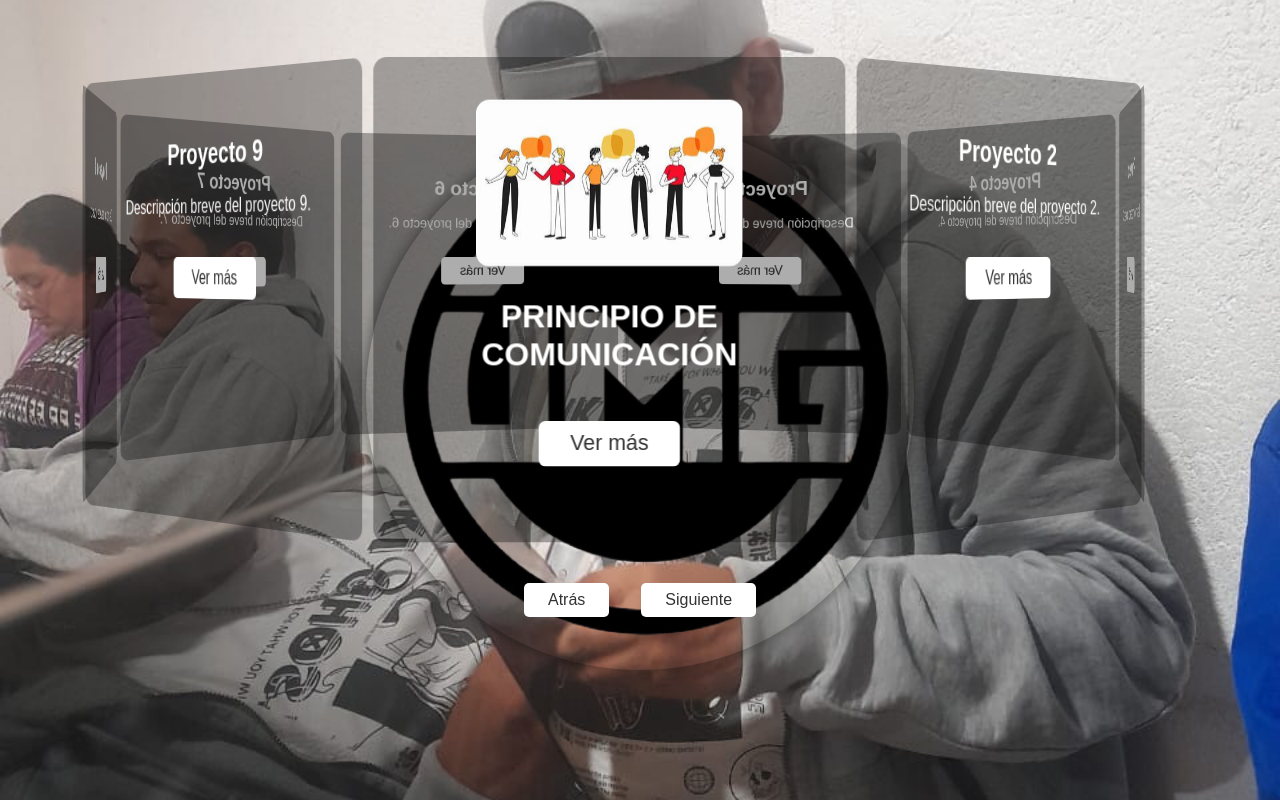
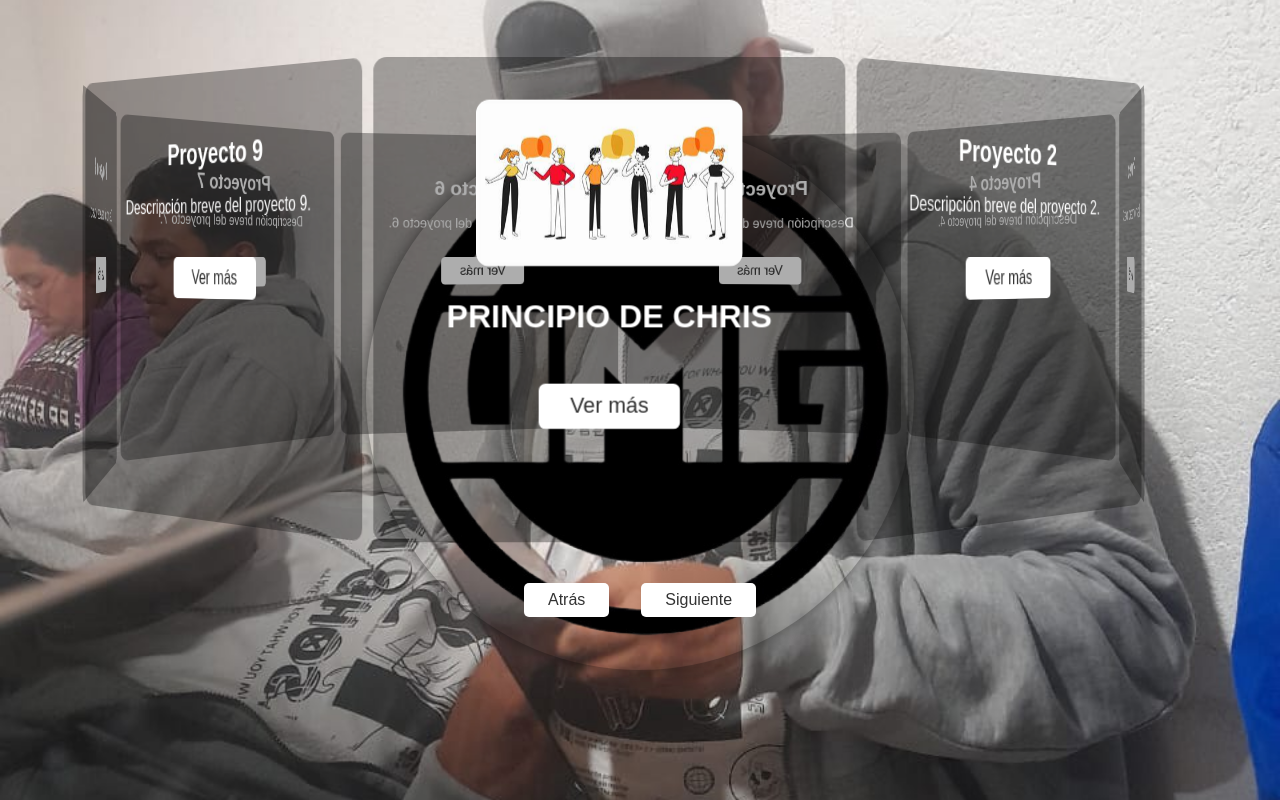
Before and after one commit to ajanels/proyecto-etica, a plain HTML site: page proyectos.html in a window 1280 px wide. Drawn offline with Linux system fonts and the light colour scheme.

Commit message:
Cambio proyectos

```diff
--- a/proyectos.html
+++ b/proyectos.html
@@ -19,7 +19,7 @@
             <div class="cylinder-inner">
                 <article class="project-card">
                     <img src="./img/comunicacion.jfif" alt="" class="imagenes">
-                    <h2>PRINCIPIO DE COMUNICACIÓN</h2>
+                    <h2>PRINCIPIO DE CHRIS</h2>
                     <p></p>
                     <button class="btn" onclick="window.location.href='proyecto1.html'">Ver más</button>
                 </article>
```
